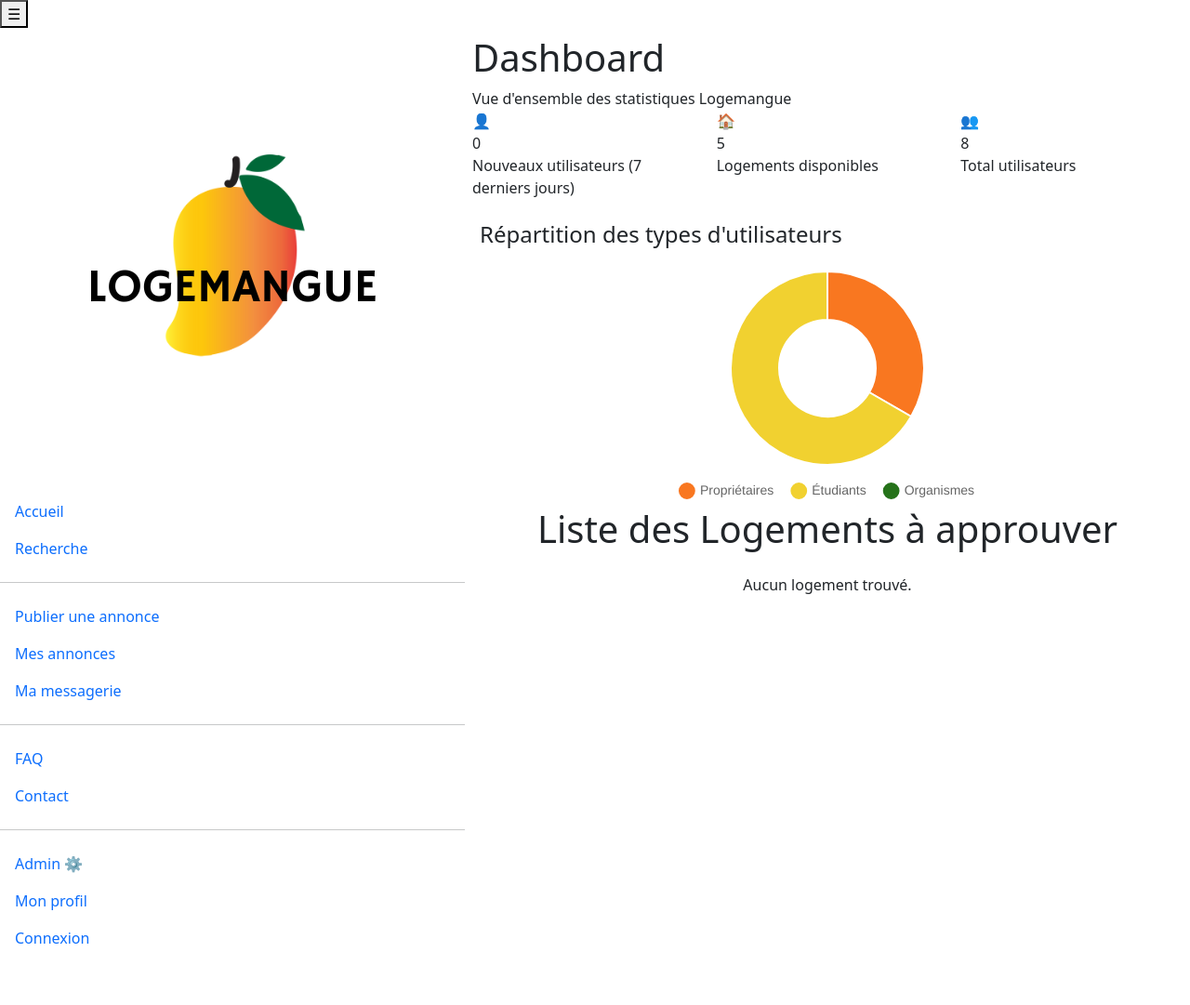
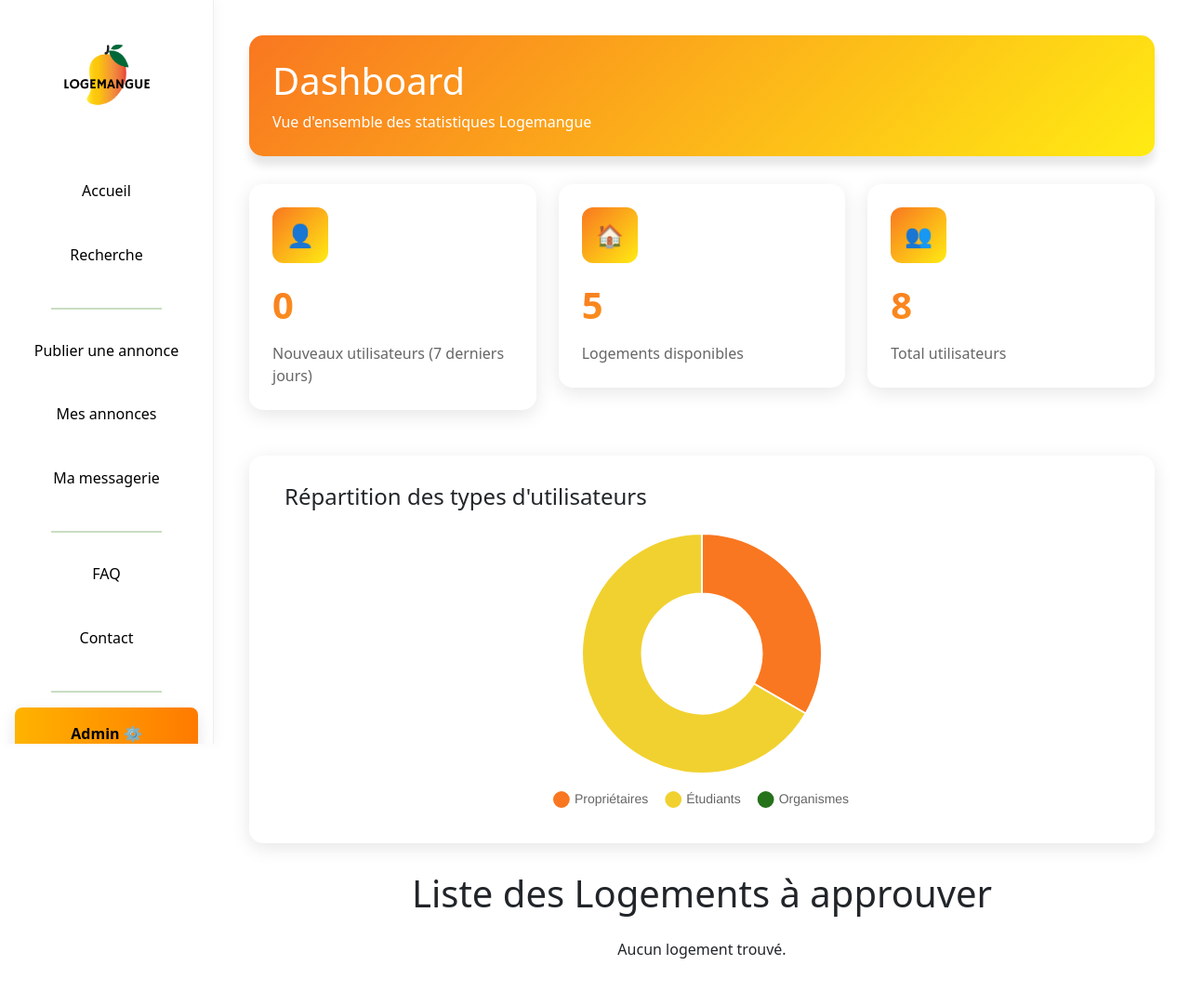
Before and after one commit to Yoan0204/Logemangue, a PHP site: page /admin.php in a window 1280 px wide. Shown: the whole page at 93% size. Before the commit the page ends 1015 px from the top, so only its background shows below. Run offline with PHP 8.4, Linux system fonts and the light colour scheme; a user stored in the database is signed in; data comes from the database, SQL or seed files in the repository; data that the repository does not hold is empty.

Commit message:
fix : conneries de yoan

```diff
--- a/php/admin.php
+++ b/php/admin.php
@@ -85,7 +85,184 @@ foreach ($userTypes as $type) {
   <link href="https://cdn.jsdelivr.net/npm/bootstrap@5.3.3/dist/css/bootstrap.min.css" rel="stylesheet">
   <link rel="stylesheet" type="text/css" href="../css/style.css">
 </head>
+<style>
+  /* --- SIDEBAR --- */
+  .sidebar {
+    width: 230px;
+    height: 100vh;
+    min-width: 230px;
+    background-color: #fff;
+    border-right: 1px solid #eee;
+    overflow-y: auto;
+    scrollbar-width: none;
+    -ms-overflow-style: none;
+    padding: 2rem 1rem;
+    display: flex;
+    flex-direction: column;
+    justify-content: space-between;
+    text-align: center;
+    position: fixed;
+    left: 0;
+    top: 0;
+    box-shadow: 4px 0 12px rgba(0, 0, 0, 0.03);
+    z-index: 999;
+  }
 
+  .sidebar::-webkit-scrollbar {
+    display: none;
+  }
+
+  /* Hamburger (mobile) */
+  .hamburger {
+    display: none;
+    font-size: 2rem;
+    position: fixed;
+    top: 15px;
+    left: 15px;
+    z-index: 1100;
+    background: none;
+    border: none;
+    cursor: pointer;
+    color: var(--green);
+  }
+
+  .flex-grow-1 {
+    margin-left: 230px;
+  }
+
+
+  /* Navigation links */
+  .sidebar .nav-link {
+    color: #000;
+    font-weight: 500;
+    text-decoration: none;
+    margin-bottom: 0.8rem;
+    padding: 1rem;
+    border-radius: 8px;
+    transition: all 0.3s ease;
+    position: relative;
+  }
+
+  .sidebar .nav-link::before {
+    content: "";
+    position: absolute;
+    inset: 0;
+    background: linear-gradient(90deg, var(--yellow), var(--orange));
+    opacity: 0;
+    border-radius: 8px;
+    transition: opacity 0.3s ease;
+    z-index: -1;
+  }
+
+  .sidebar .nav-link:hover::before {
+    opacity: 0.15;
+  }
+
+  .sidebar .nav-link:hover {
+    color: var(--orange);
+    transform: translateX(4px);
+  }
+
+  /* Separator lines */
+  .sidebar hr {
+    width: 60%;
+    border: 1px solid var(--green);
+    margin: 1rem 0;
+    align-self: center;
+  }
+
+  /* Logo */
+  .sidebar-logo {
+    display: block;
+    width: 150px;
+    height: auto;
+    margin: -25px auto 20px;
+    object-fit: contain;
+    cursor: pointer;
+    transition: transform 0.2s;
+  }
+
+  .sidebar-logo:hover {
+    transform: scale(1.05);
+  }
+
+  /* Active link */
+  .sidebar .active-link,
+  .sidebar .active-profile {
+    background: linear-gradient(90deg, var(--yellow), var(--orange));
+    color: black !important;
+    font-weight: 600;
+    border-radius: 8px;
+    box-shadow: var(--shadow);
+  }
+
+  .sidebar .active-link:hover::before,
+  .sidebar .active-profile:hover::before {
+    opacity: 0;
+  }
+
+            .dashboard-container {
+              padding: 30px;
+          }
+
+          .header {
+              background: linear-gradient(135deg, #f97720ff 0%, #ffeb13ff 100%);
+              color: white;
+              padding: 25px;
+              border-radius: 15px;
+              margin-bottom: 30px;
+              box-shadow: 0 10px 10px rgba(0,0,0,0.1);
+          }
+
+          .stat-card {
+              background: white;
+              border-radius: 15px;
+              padding: 25px;
+              margin-bottom: 25px;
+              box-shadow: 0 5px 20px rgba(0,0,0,0.1);
+              transition: transform 0.3s ease;
+          }
+
+          .stat-card:hover {
+              transform: translateY(-5px);
+              box-shadow: 0 8px 30px rgba(0,0,0,0.15);
+          }
+
+          .stat-number {
+              font-size: 2.5rem;
+              font-weight: bold;
+              background: linear-gradient(135deg, #f97720ff 0%, #ffeb13ff 100%);
+              -webkit-background-clip: text;
+              -webkit-text-fill-color: transparent;
+              background-clip: text;
+          }
+
+          .stat-label {
+              color: #666;
+              font-size: 1rem;
+              margin-top: 10px;
+          }
+
+          .chart-card {
+              background: white;
+              border-radius: 15px;
+              padding: 30px;
+              box-shadow: 0 5px 20px rgba(0,0,0,0.1);
+          }
+
+          .icon-box {
+              width: 60px;
+              height: 60px;
+              border-radius: 12px;
+              background: linear-gradient(135deg, #f97720ff 0%, #ffeb13ff 100%);
+              display: flex;
+              align-items: center;
+              justify-content: center;
+              font-size: 24px;
+              color: white;
+              margin-bottom: 15px;
+          }
+</style>
 <body>
 <button id="menu-toggle" class="hamburger">☰</button>
 
```
Also changed, not shown: php/db2withoutlogin.php (line endings or trailing spaces).
